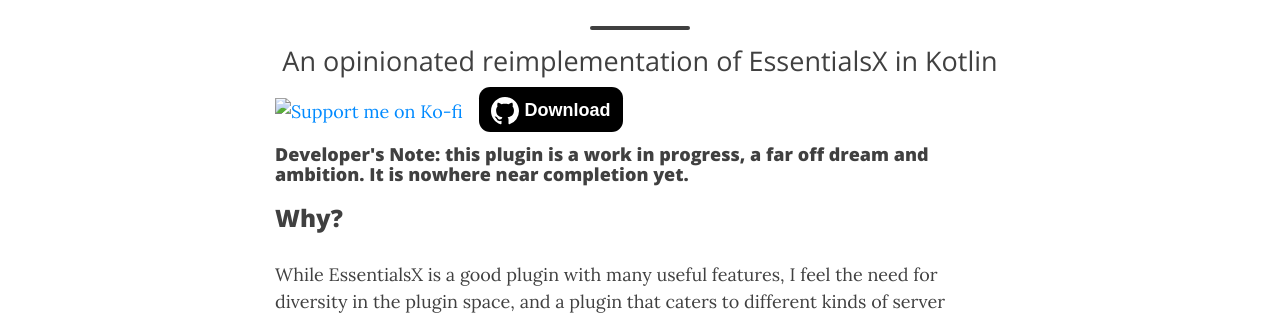
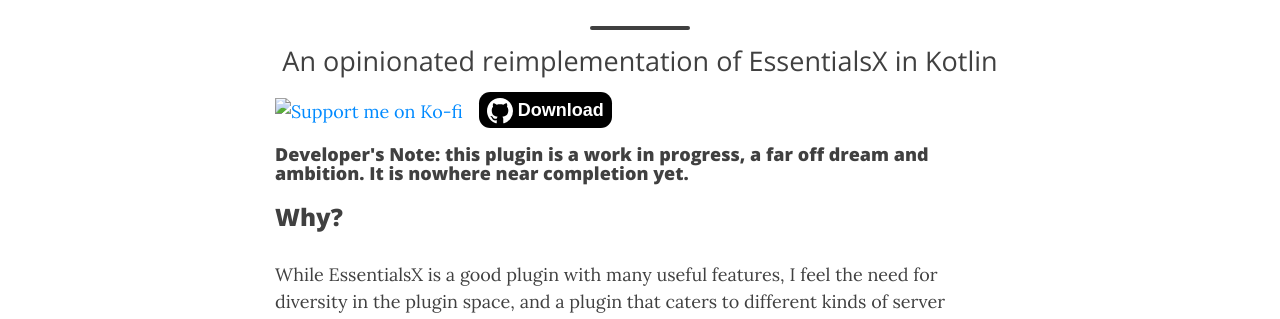
Before and after one commit to TheKrafter/NecessitiesWebpage, a Jekyll site: the page built from index.html, in a window 1280 px wide and 1331 px high. Shown: the part 208-527 px from the top of the window. Built offline with Jekyll 4.4.1, drawn with Linux system fonts in a browser that asks for light colours; comment, search, counter and statistics services are not loaded.

Commit message:
Update AGAIN

```diff
--- a/index.html
+++ b/index.html
@@ -4,7 +4,7 @@
 subtitle: An opinionated reimplementation of EssentialsX in Kotlin
 ---
 
-<a href="https://ko-fi.com/G2G5DO1DO"><img src="https://ko-fi.com/img/githubbutton_sm.svg" alt="Support me on Ko-fi" height="40"></a><a style="border-radius: 0.7rem; background-color: black; color: white; text-decoration: none; font-family: Arial, Helvetica, sans-serif; font-weight: 600; padding: 0.8rem; margin-inline: 1rem;" href="https://github.com/TheKrafter/Necessities/releases/latest"><svg xmlns="http://www.w3.org/2000/svg" width="28" height="28" fill="currentColor" class="bi bi-github" viewBox="0 0 16 16"><path d="M8 0C3.58 0 0 3.58 0 8c0 3.54 2.29 6.53 5.47 7.59.4.07.55-.17.55-.38 0-.19-.01-.82-.01-1.49-2.01.37-2.53-.49-2.69-.94-.09-.23-.48-.94-.82-1.13-.28-.15-.68-.52-.01-.53.63-.01 1.08.58 1.23.82.72 1.21 1.87.87 2.33.66.07-.52.28-.87.51-1.07-1.78-.2-3.64-.89-3.64-3.95 0-.87.31-1.59.82-2.15-.08-.2-.36-1.02.08-2.12 0 0 .67-.21 2.2.82.64-.18 1.32-.27 2-.27s1.36.09 2 .27c1.53-1.04 2.2-.82 2.2-.82.44 1.1.16 1.92.08 2.12.51.56.82 1.27.82 2.15 0 3.07-1.87 3.75-3.65 3.95.29.25.54.73.54 1.48 0 1.07-.01 1.93-.01 2.2 0 .21.15.46.55.38A8.01 8.01 0 0 0 16 8c0-4.42-3.58-8-8-8"/></svg> Download</a>
+<a href="https://ko-fi.com/G2G5DO1DO"><img src="https://ko-fi.com/img/githubbutton_sm.svg" alt="Support me on Ko-fi" height="40"></a><a style="border-radius: 0.7rem; background-color: black; color: white; text-decoration: none; font-family: Arial, Helvetica, sans-serif; font-weight: 600; padding: 0.5rem; margin-inline: 1rem;" href="https://github.com/TheKrafter/Necessities/releases/latest"><svg xmlns="http://www.w3.org/2000/svg" width="26" height="26" fill="currentColor" class="bi bi-github" viewBox="0 0 16 16"><path d="M8 0C3.58 0 0 3.58 0 8c0 3.54 2.29 6.53 5.47 7.59.4.07.55-.17.55-.38 0-.19-.01-.82-.01-1.49-2.01.37-2.53-.49-2.69-.94-.09-.23-.48-.94-.82-1.13-.28-.15-.68-.52-.01-.53.63-.01 1.08.58 1.23.82.72 1.21 1.87.87 2.33.66.07-.52.28-.87.51-1.07-1.78-.2-3.64-.89-3.64-3.95 0-.87.31-1.59.82-2.15-.08-.2-.36-1.02.08-2.12 0 0 .67-.21 2.2.82.64-.18 1.32-.27 2-.27s1.36.09 2 .27c1.53-1.04 2.2-.82 2.2-.82.44 1.1.16 1.92.08 2.12.51.56.82 1.27.82 2.15 0 3.07-1.87 3.75-3.65 3.95.29.25.54.73.54 1.48 0 1.07-.01 1.93-.01 2.2 0 .21.15.46.55.38A8.01 8.01 0 0 0 16 8c0-4.42-3.58-8-8-8"/></svg> Download</a>
 
 <h4>Developer's Note: this plugin is a work in progress, a far off dream and ambition. It is nowhere near completion yet.</h4>
 
```
